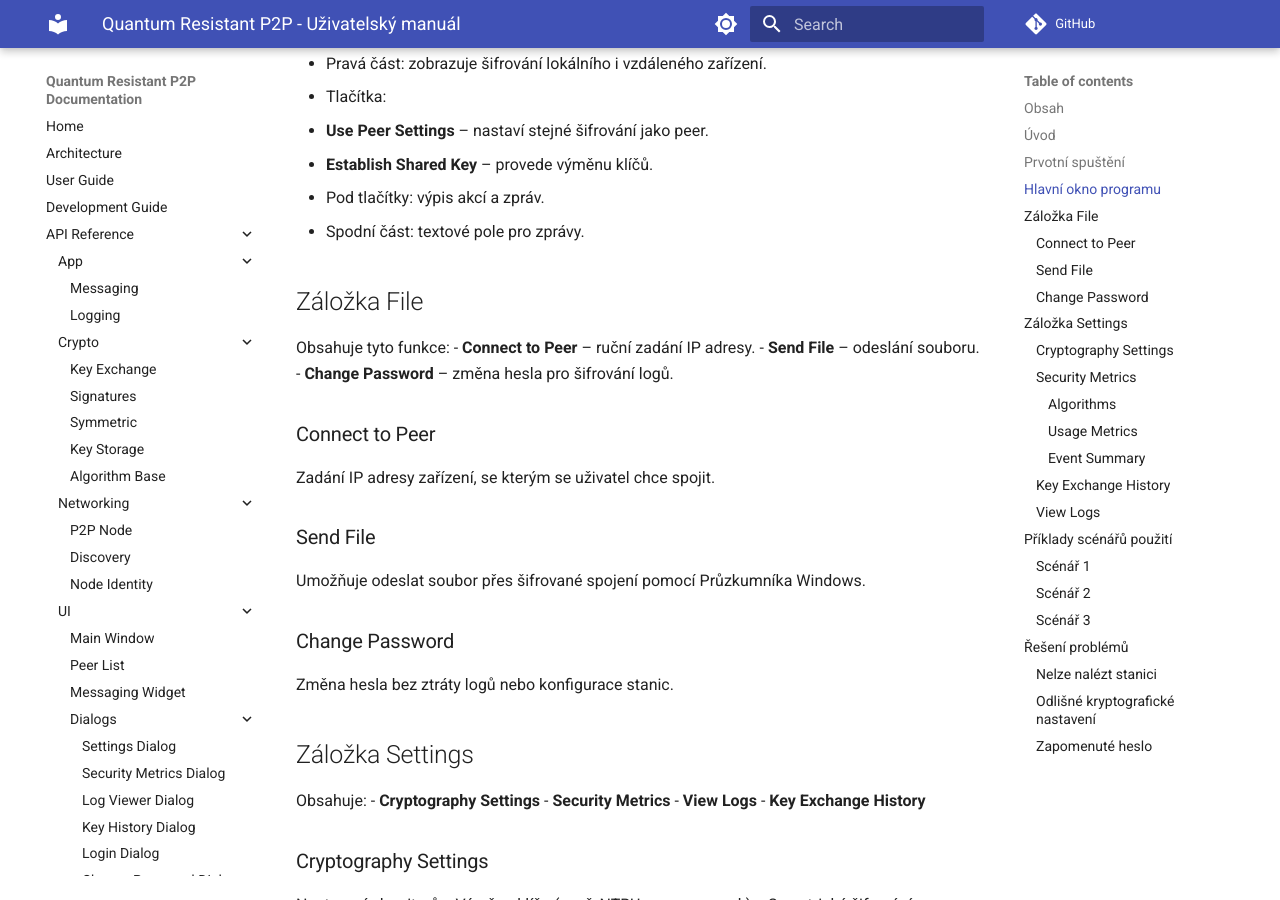
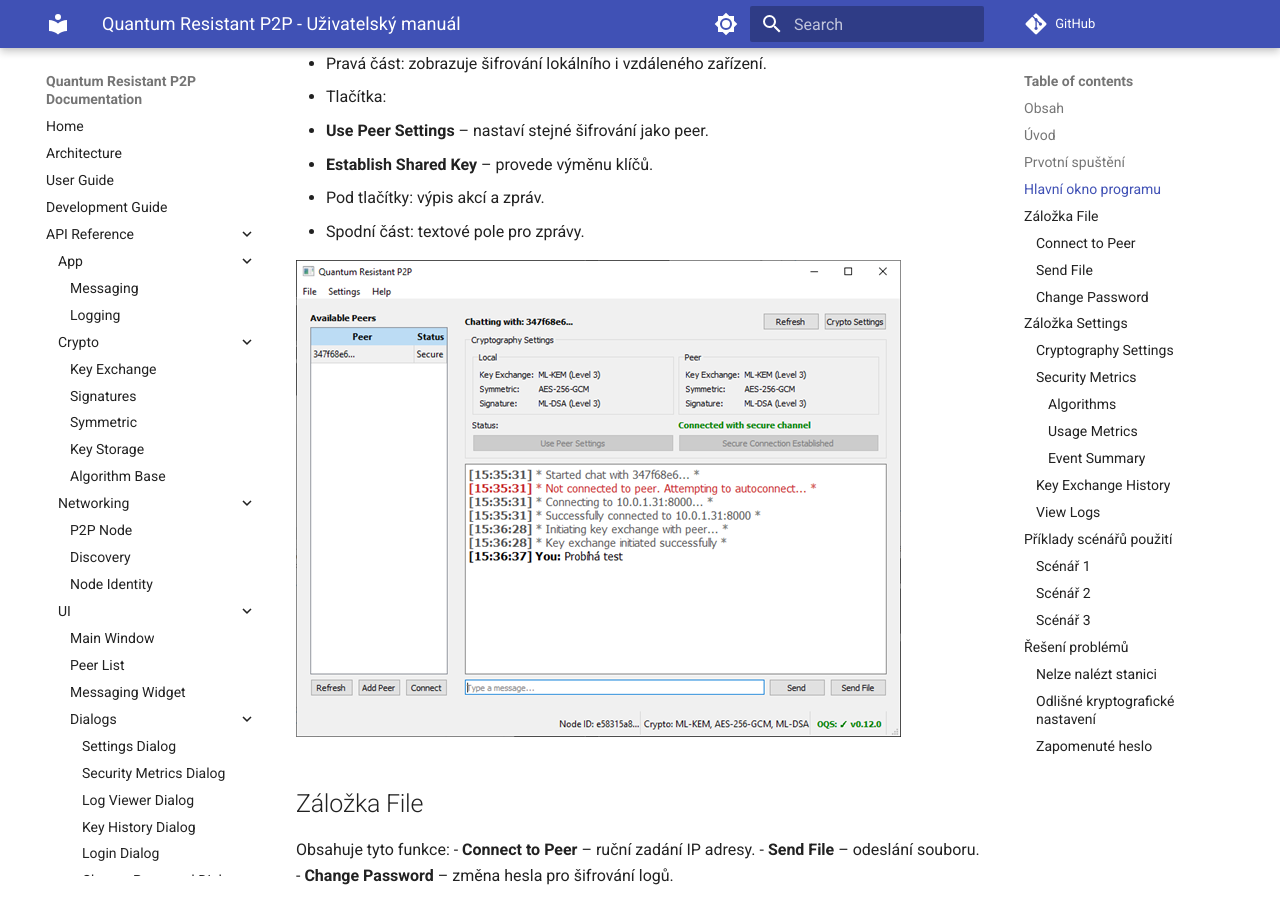
Before and after one commit to DivinityQQ/quantum-resistant-p2p, an MkDocs documentation site: the page built from docs/Workflow.md, in a window 1280 px wide and 900 px high, scrolled down 1880 px. Built offline with MkDocs 1.6.1 and Material for MkDocs 9.7.7, drawn with Linux system fonts in a browser that asks for light colours; comment, search, counter and statistics services are not loaded.

Commit message:
Update Workflow.md

```diff
--- a/docs/Workflow.md
+++ b/docs/Workflow.md
@@ -38,7 +38,6 @@ Při prvním spuštění je uživatel vyzván k zadání hesla pro šifrování
 
 ![Prvotní Spuštění](WorkflowScreens/Unlock.png)
 ## Hlavní okno programu
-
 - Levá část: seznam zařízení (peerů).
 - Pravá část: zobrazuje šifrování lokálního i vzdáleného zařízení.
 - Tlačítka:
@@ -47,6 +46,7 @@ Při prvním spuštění je uživatel vyzván k zadání hesla pro šifrování
 - Pod tlačítky: výpis akcí a zpráv.
 - Spodní část: textové pole pro zprávy.
 
+![Hlavní okno programu](WorkflowScreens/Main Window.png)
 ## Záložka File
 
 Obsahuje tyto funkce:
```
